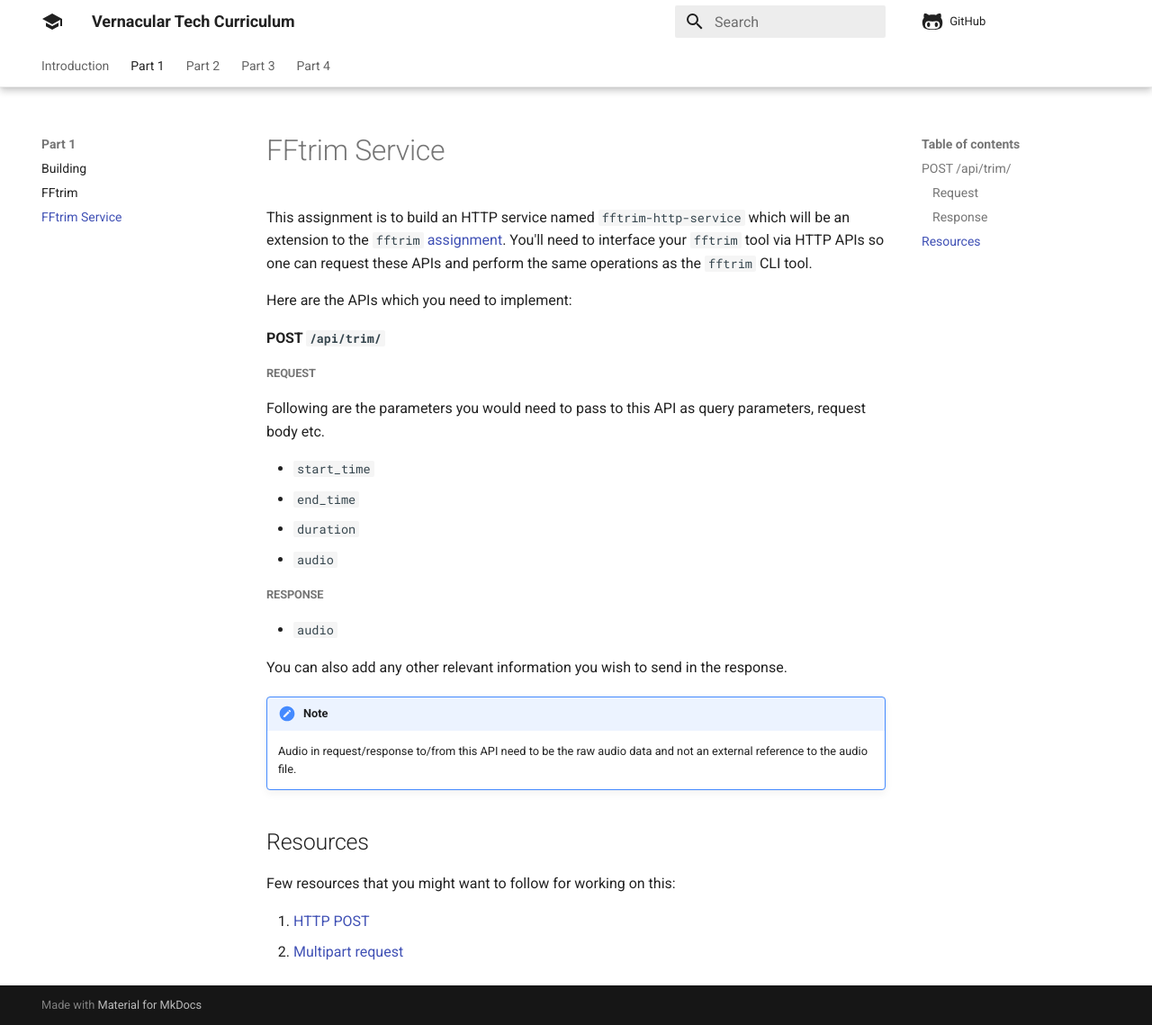
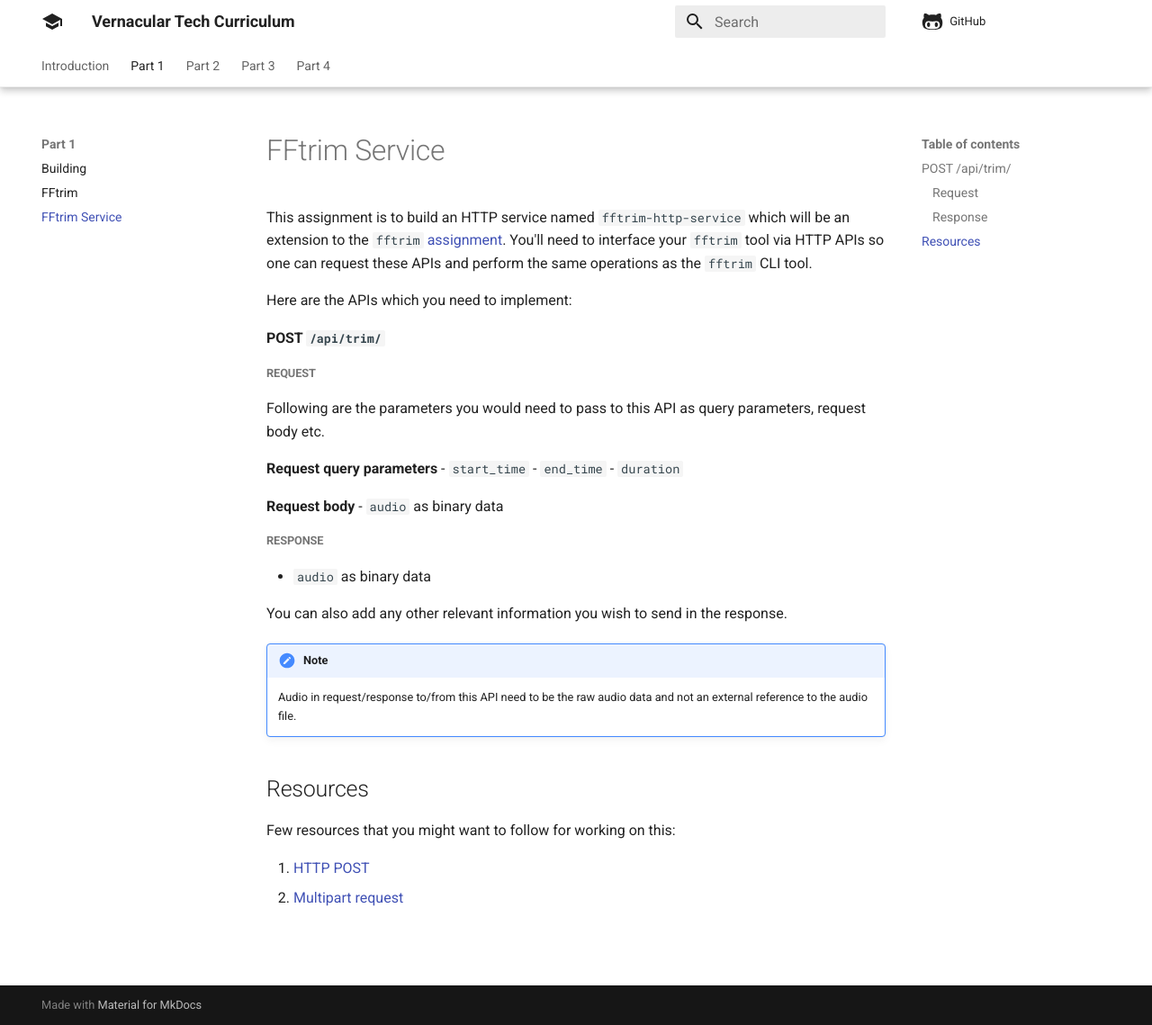
Before and after one commit to skit-ai/curriculum, an MkDocs documentation site: the page built from docs/building/02.md, in a window 1280 px wide and 1139 px high. Shown: the whole window at 90% size. Built offline with MkDocs 1.6.1 and Material for MkDocs 9.7.7, drawn with Linux system fonts in a browser that asks for light colours; comment, search, counter and statistics services are not loaded.

Commit message:
fix: spec for POST request

```diff
--- a/docs/building/02.md
+++ b/docs/building/02.md
@@ -14,14 +14,17 @@ Here are the APIs which you need to implement:
 Following are the parameters you would need to pass to this API as query
 parameters, request body etc.
 
+**Request query parameters**
 - `start_time`
 - `end_time`
 - `duration`
-- `audio`
+
+**Request body**
+- `audio` as binary data
 
 ##### Response
 
-- `audio`
+- `audio` as binary data
 
 You can also add any other relevant information you wish to send in the
 response.
```
